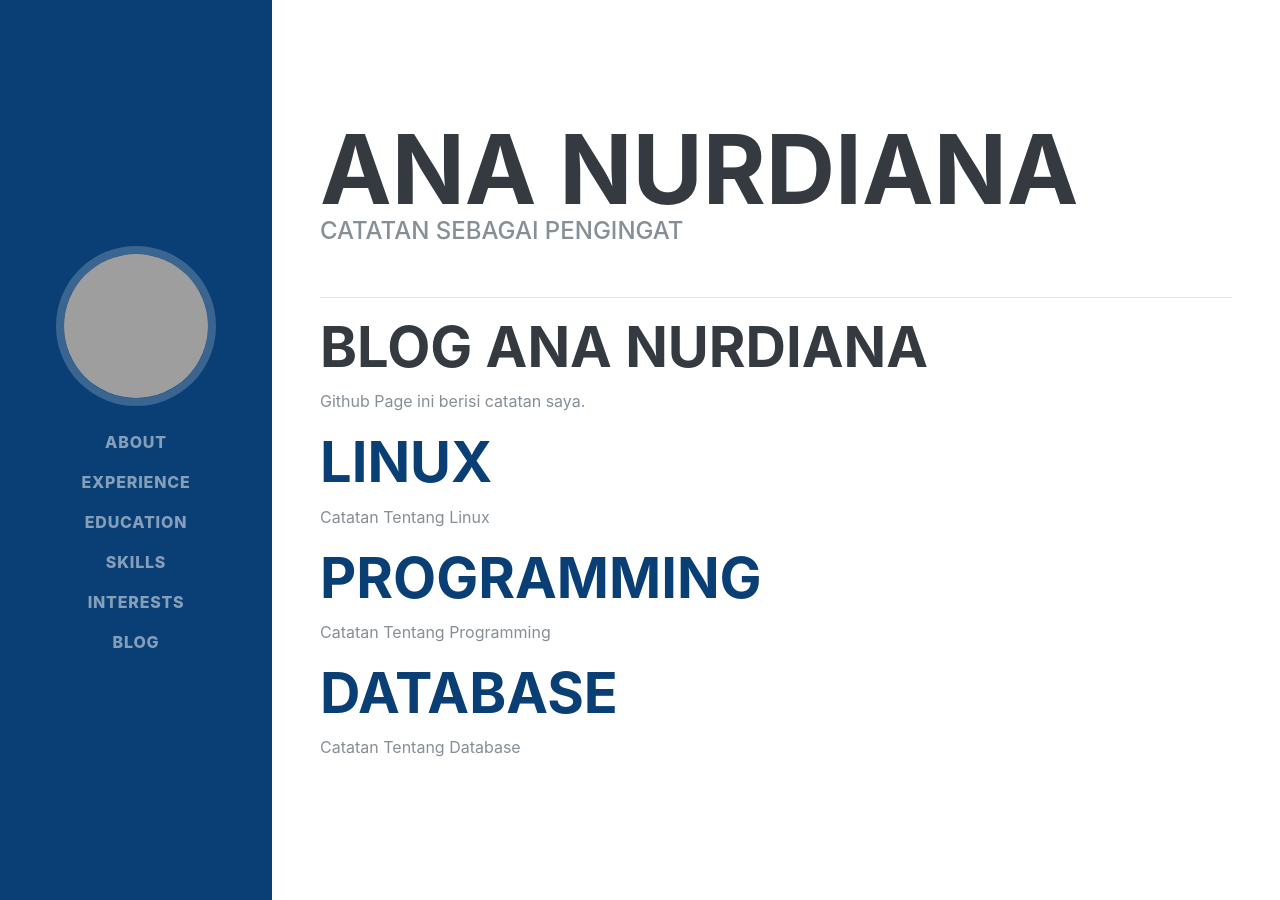
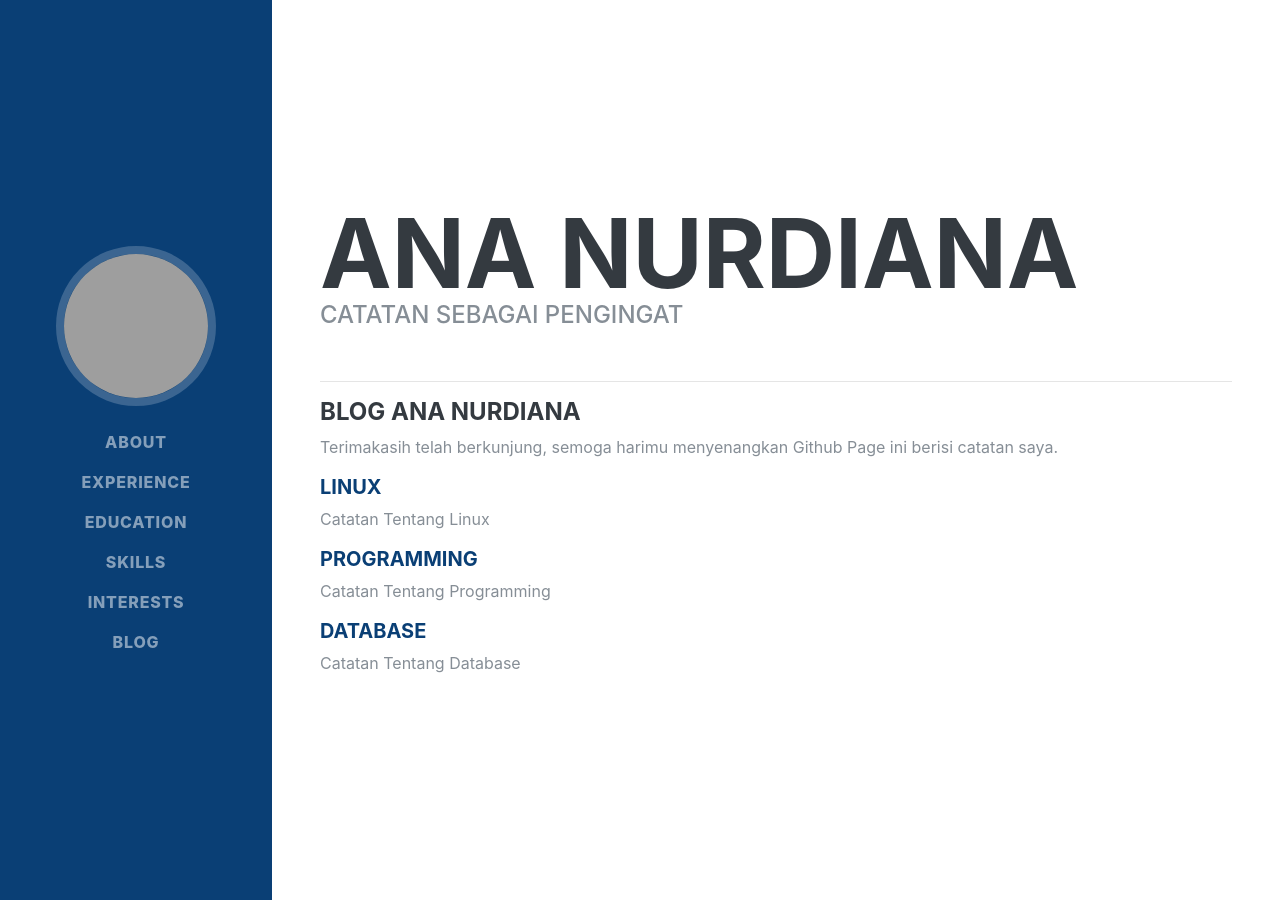
Before and after one commit to ananurdiana/ananurdiana.github.io, a Jekyll site: the page built from blog/index.md, in a window 1280 px wide. Built offline with Jekyll 4.4.1, drawn with Linux system fonts in a browser that asks for light colours; some web fonts are replaced; our own code applies the rules of GitHub Pages for plain Markdown files; grey boxes are pictures that could not be loaded.

Commit message:
Update index.md

```diff
--- a/blog/index.md
+++ b/blog/index.md
@@ -1,15 +1,16 @@
-## Blog Ana Nurdiana
+#### Blog Ana Nurdiana
 
+Terimakasih telah berkunjung, semoga harimu menyenangkan
 Github Page ini berisi catatan saya.
 
-## [Linux](/blog/linux/)
+##### [Linux](/blog/linux/)
 
 Catatan Tentang Linux
 
-## [Programming](/blog/programming/)
+##### [Programming](/blog/programming/)
 
 Catatan Tentang Programming
 
-## [Database](/blog/database/)
+##### [Database](/blog/database/)
 
 Catatan Tentang Database
```
